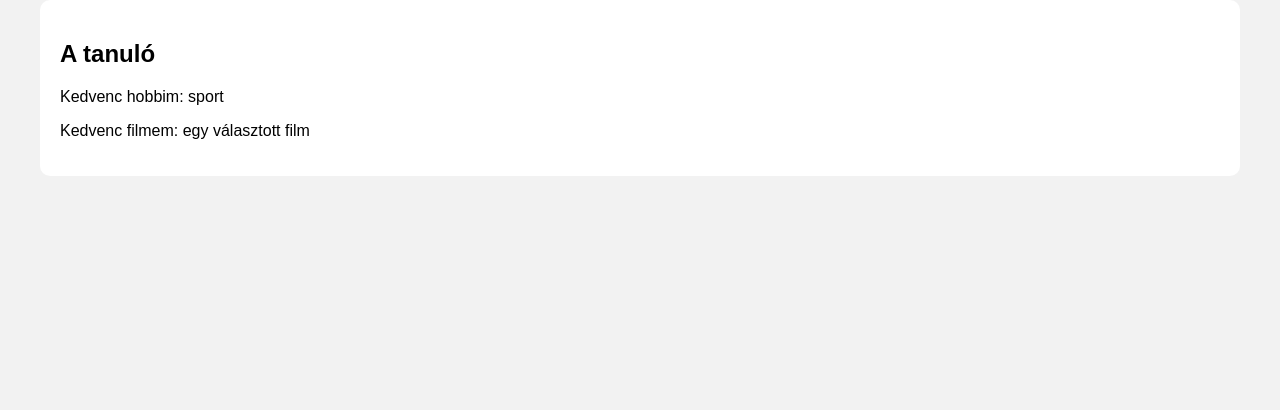
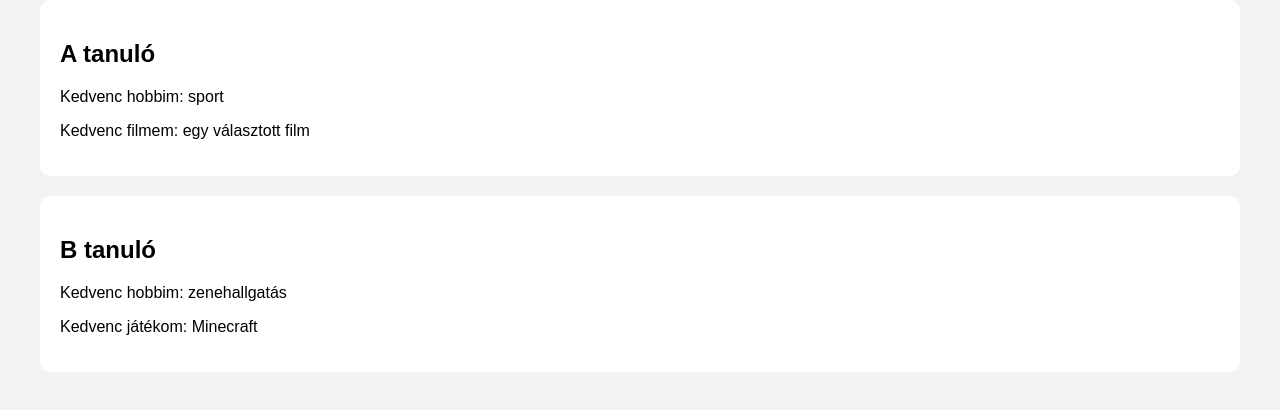
Before and after one commit to D3viLEyeD/kozos-bemutatkozo-oldal, a plain HTML site: page index.html in a window 1280 px wide. Shown: the part 98-508 px from the top of the page. Drawn offline with Linux system fonts and the light colour scheme.

Commit message:
Update index.html

```diff
--- a/index.html
+++ b/index.html
@@ -13,5 +13,15 @@
             <p>Kedvenc hobbim: sport</p>
             <p>Kedvenc filmem: egy választott film</p>
         </section>
+
+
+
+        <section>
+        <h2>B tanuló</h2>
+        <p>Kedvenc hobbim: zenehallgatás</p>
+        <p>Kedvenc játékom: Minecraft</p>
+    </section>
+
+
     </body>
     </html>
```
